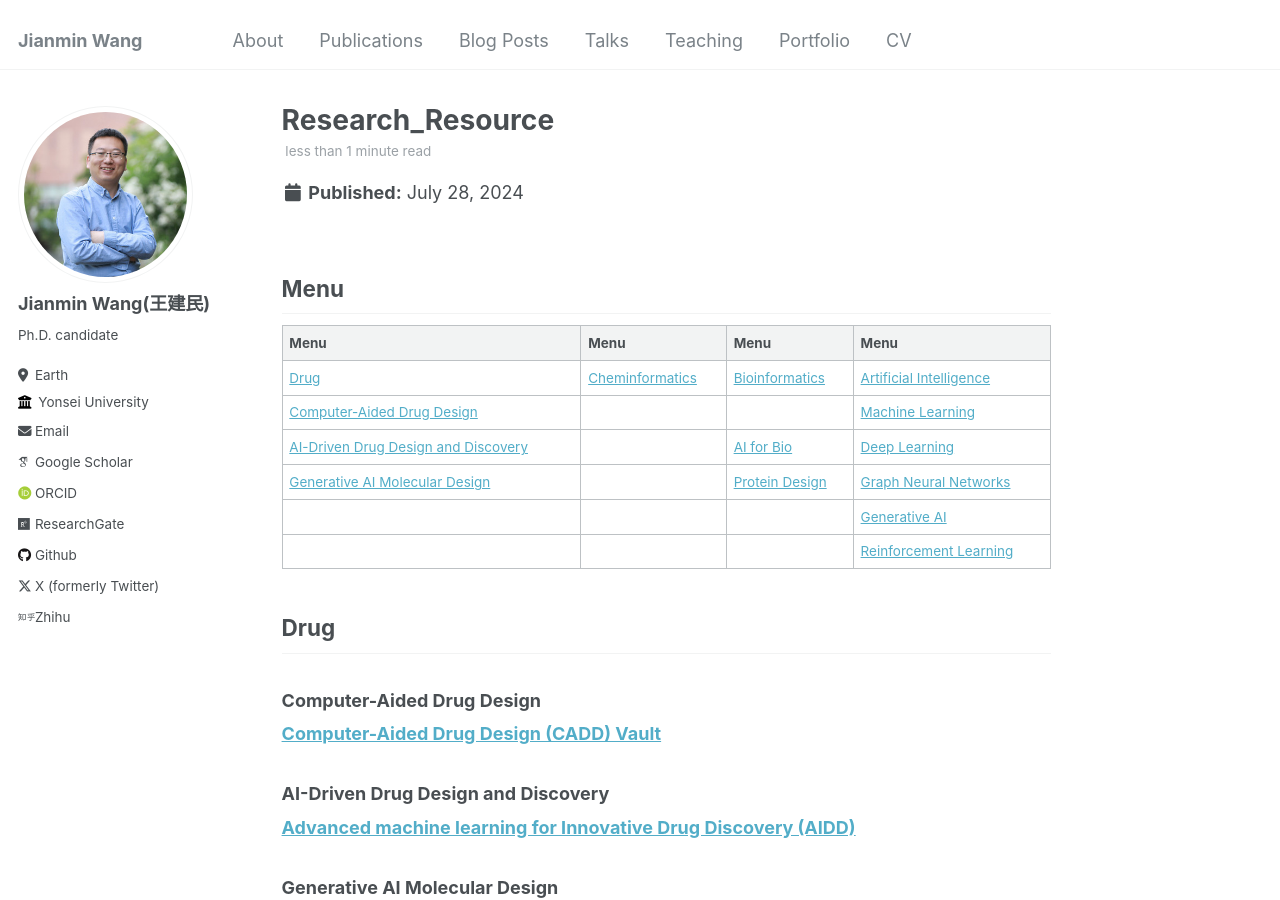
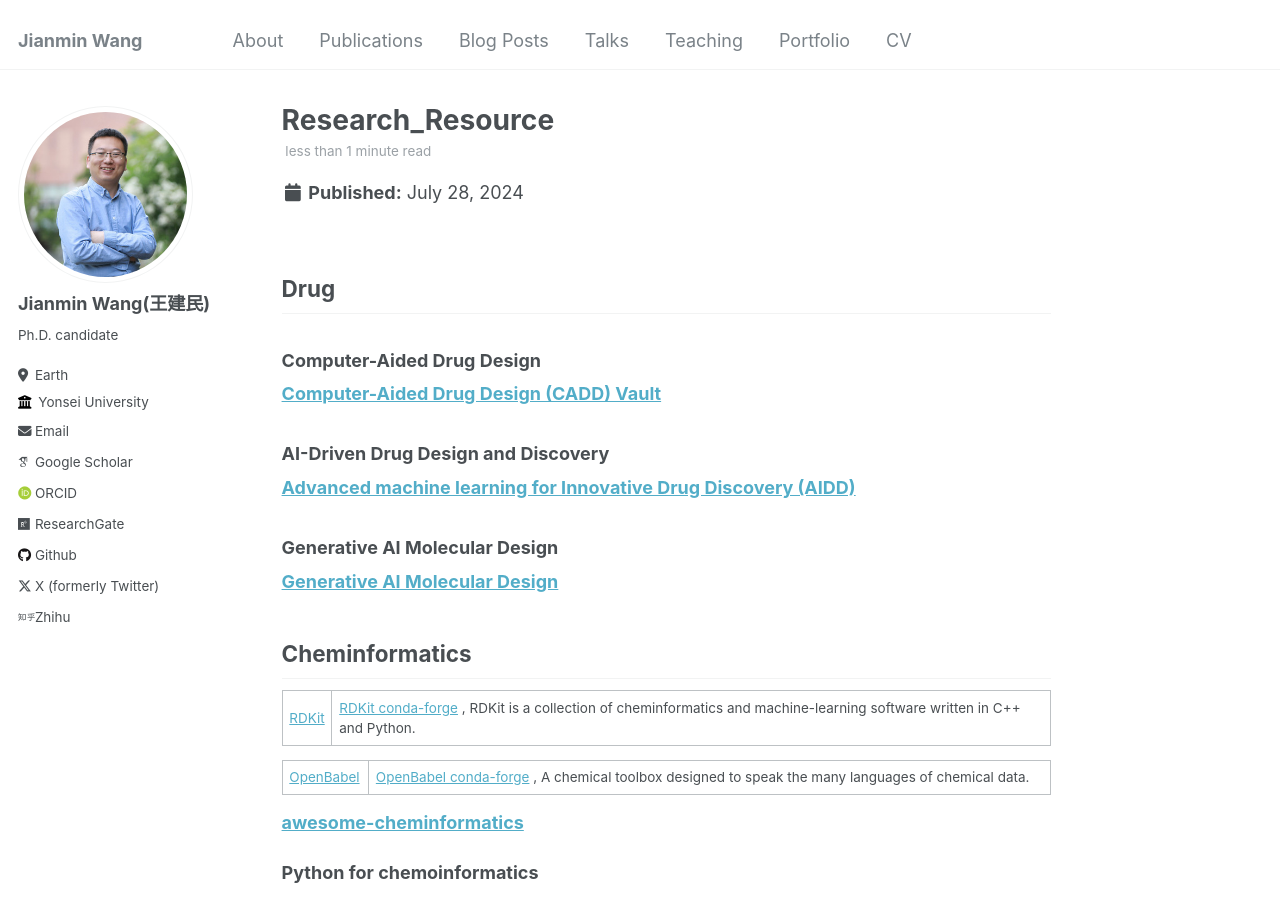
Before and after one commit to Jianmin2drugai/Jianmin2drugai.github.io, a Jekyll site: the page built from _posts/2024-07-28-research-esource-post.md, in a window 1280 px wide and 900 px high. Built offline with Jekyll 4.4.1, drawn with Linux system fonts in a browser that asks for light colours; some web fonts are replaced.

Commit message:
Update 2024-07-28-research-esource-post.md

```diff
--- a/_posts/2024-07-28-research-esource-post.md
+++ b/_posts/2024-07-28-research-esource-post.md
@@ -7,23 +7,6 @@ tags:
   - category1
   - category2
 ---
-
-## Menu
-
-
-
-| Menu | Menu | Menu | Menu |
-| ------ | :---------- | ------ | ------ |
-| [Drug](#drug) | [Cheminformatics](#cheminformatics) | [Bioinformatics](#bioinformatics)  | [Artificial Intelligence](#artificial-intelligence) |
-| [Computer-Aided Drug Design](#Computer-aided-drug-design) |  |  | [Machine Learning](#machine-learning) |
-| [AI-Driven Drug Design and Discovery](#ai-driven-drug-design-and-discovery) |  | [AI for Bio](#ai-for-bio) | [Deep Learning](#deep-learning) |
-| [Generative AI Molecular Design](#generative-ai-molecular-design) |  | [Protein Design](#protein-design) | [Graph Neural Networks](#graph-neural-networks) |
-|  |  |  | [Generative AI](#generative-ai) |
-|  |  |  | [Reinforcement Learning](#reinforcement-learning) |
-
-
-
-
 
 
 ## Drug
```
